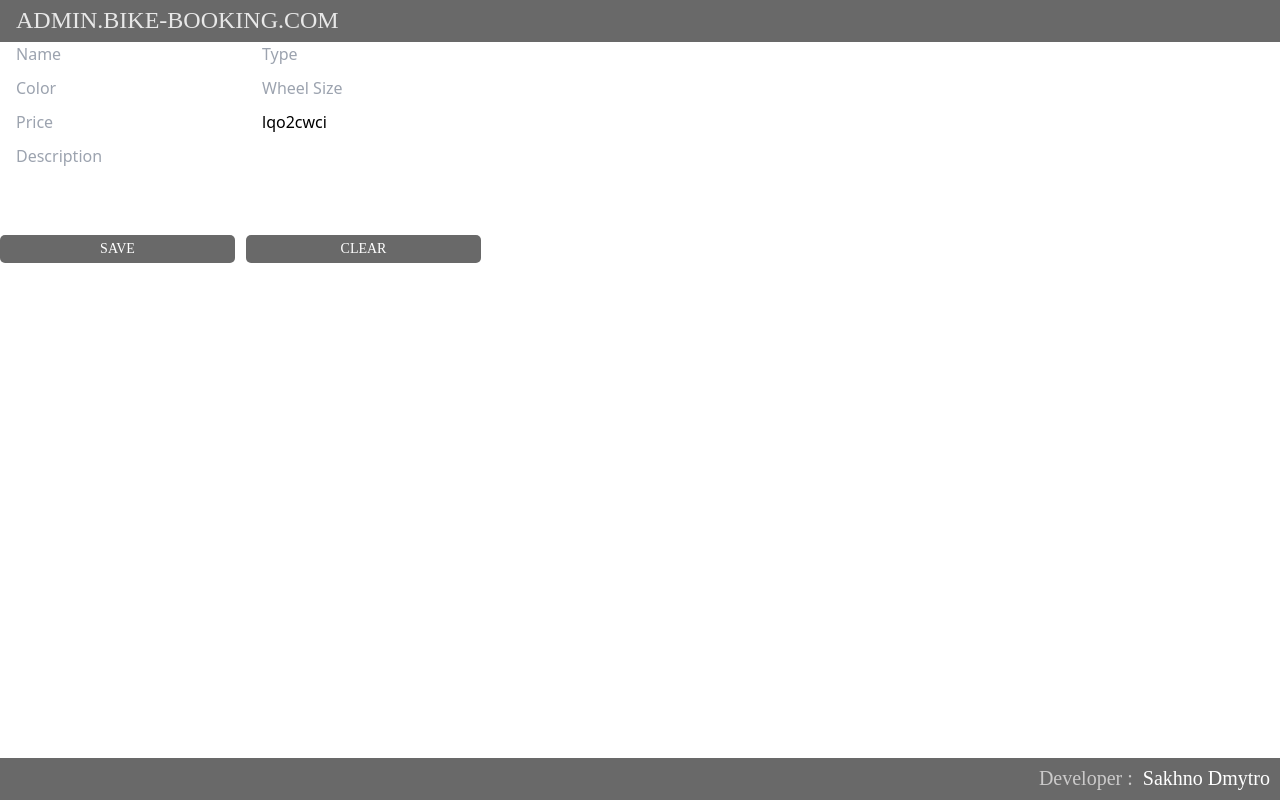
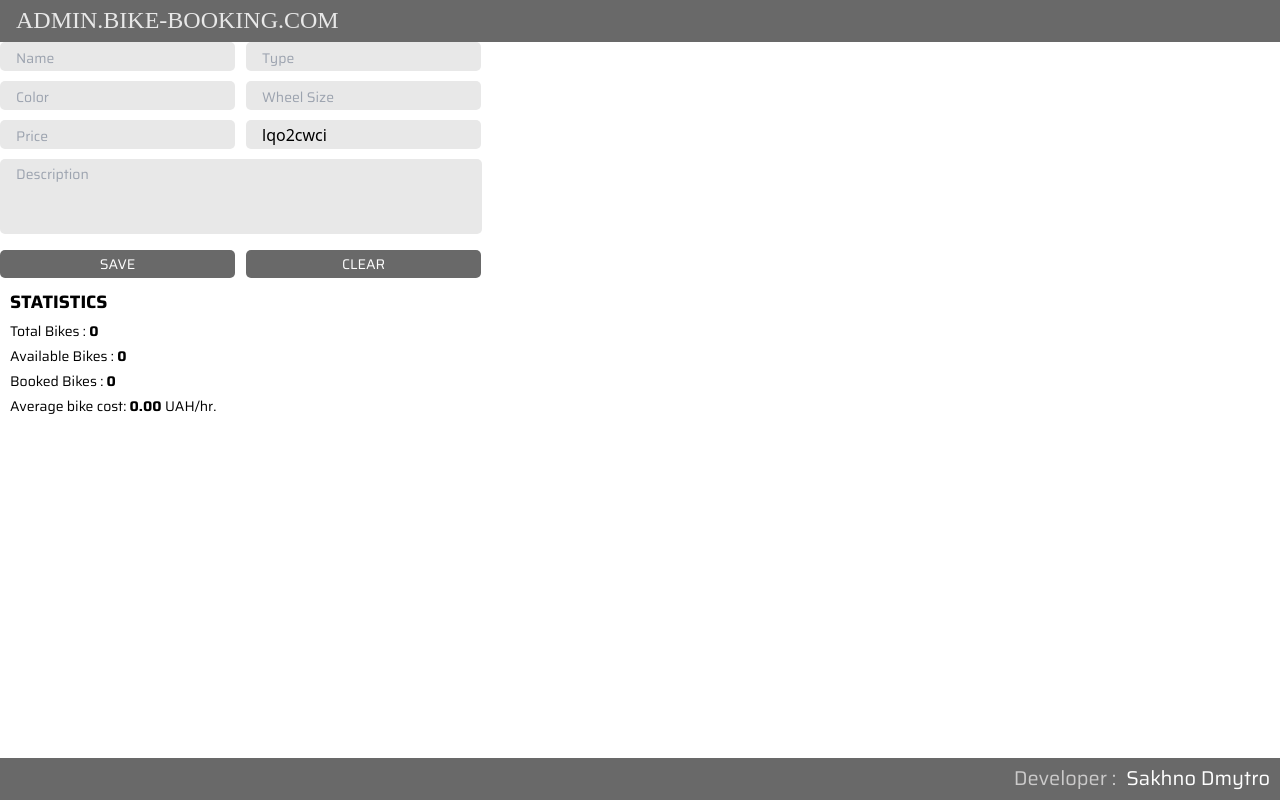
Before and after one commit to SakhnoDima/rent-bike-store, a React (Create React App) app in the folder my-app/: page / in a window 1280 px wide. Built offline with nearby package versions, Linux system fonts and the light colour scheme.

Commit message:
add Statistics

```diff
--- a/my-app/public/index.html
+++ b/my-app/public/index.html
@@ -25,19 +25,15 @@
       Learn how to configure a non-root public URL by running `npm run build`.
     -->
     <title>Bike Booking</title>
+    <link rel="preconnect" href="https://fonts.googleapis.com" />
+    <link rel="preconnect" href="https://fonts.gstatic.com" crossorigin />
+    <link
+      href="https://fonts.googleapis.com/css2?family=Saira:wght@400;700&display=swap"
+      rel="stylesheet"
+    />
   </head>
   <body>
     <noscript>You need to enable JavaScript to run this app.</noscript>
     <div id="root" style="height: 100%"></div>
-    <!--
-      This HTML file is a template.
-      If you open it directly in the browser, you will see an empty page.
-
-      You can add webfonts, meta tags, or analytics to this file.
-      The build step will place the bundled scripts into the <body> tag.
-
-      To begin the development, run `npm start` or `yarn start`.
-      To create a production bundle, use `npm run build` or `yarn build`.
-    -->
   </body>
 </html>
--- a/my-app/src/Components/Body/Body.tsx
+++ b/my-app/src/Components/Body/Body.tsx
@@ -1,10 +1,12 @@
 import React from "react";
 import Forma from "../Forma/Forma";
+import Statistics from "../Statistic/Statistics";
 
 const Body = () => {
   return (
     <main className="flex-auto">
       <Forma />
+      <Statistics />
     </main>
   );
 };
--- a/my-app/src/Components/Forma/Forma.tsx
+++ b/my-app/src/Components/Forma/Forma.tsx
@@ -1,9 +1,12 @@
 import React from "react";
 import { Field, Form, Formik } from "formik";
 import uniqid from "uniqid";
-import { SignupSchema, inputStyle } from "../../Constant";
+import { SignupSchema } from "../../Constant";
 import { inputs } from "../../Constant";
 import Button, { ButtonType } from "../Button/Button";
+
+const inputStyle =
+  "w-[235px] h-[29px] px-[16px] py-[5px] bg-gray-color rounded-[5px] placeholder:font-main placeholder:text-sm placeholder:font-normal";
 
 interface IFormInitValues {
   name: string;
@@ -62,7 +65,7 @@ const Forma: React.FC<{}> = () => {
           </div>
           <Field
             as="textarea"
-            className={`my-[10px] ${inputStyle} h-[75px] w-[100%] resize-none`}
+            className={` w-[100%] px-[16px] py-[5px] bg-gray-color rounded-[5px] placeholder:font-main placeholder:text-sm placeholder:font-normal my-[10px] h-[75px] resize-none`}
             name="desc"
             placeholder="Description"
           />
--- /dev/null
+++ b/my-app/src/Components/Statistic/Statistics.tsx
@@ -0,0 +1,36 @@
+import React from "react";
+
+const infoStatistics = {
+  total: 0,
+  available: 0,
+  booked: 0,
+  average: 0,
+};
+
+const textStyle = "font-main font-normal text-sm";
+
+const Statistics: React.FC<{}> = () => {
+  return (
+    <div className="p-[10px] flex flex-col gap-[5px]">
+      <p className="font-main font-bold text-lg">STATISTICS</p>
+      <p className={textStyle}>
+        Total Bikes : <span className="font-bold">{infoStatistics.total}</span>
+      </p>
+      <p className={textStyle}>
+        Available Bikes :{" "}
+        <span className="font-bold">{infoStatistics.available}</span>
+      </p>
+      <p className={textStyle}>
+        Booked Bikes :{" "}
+        <span className="font-bold">{infoStatistics.booked}</span>
+      </p>
+      <p className={textStyle}>
+        Average bike cost:{" "}
+        <span className="font-bold">{infoStatistics.average.toFixed(2)}</span>{" "}
+        UAH/hr.
+      </p>
+    </div>
+  );
+};
+
+export default Statistics;
```
